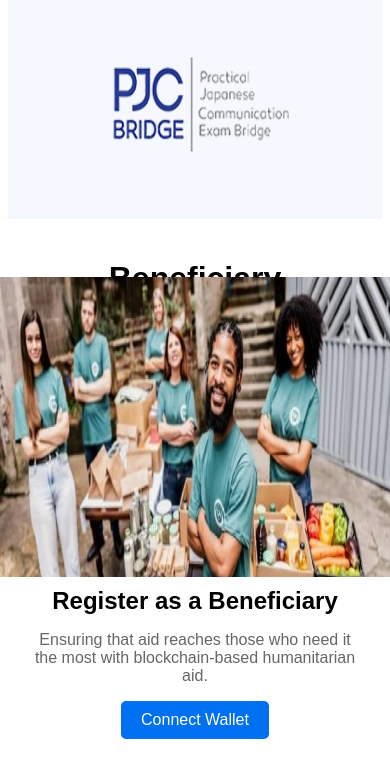
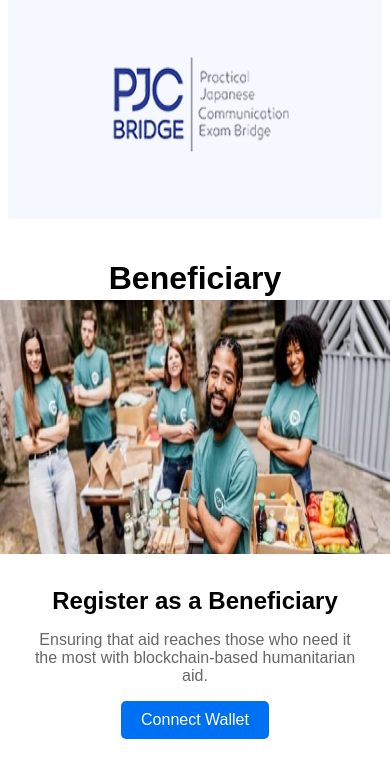
Before and after one commit to maureenjesse/aid-trackers, a Next.js app: page / in a window 390 px wide. Shown: the part 5963-6740 px from the top of the page. Built offline with nearby package versions, Linux system fonts and the light colour scheme.

Commit message:
made changes to responsive images

```diff
--- a/src/app/styles/Beneficiary.module.css
+++ b/src/app/styles/Beneficiary.module.css
@@ -79,6 +79,8 @@
     .heroImage2{
       position: absolute;
       left: 0;
+      right: 0;
+      height: 30vh;
 
       /* right: 0; */
       width: 100%;
```
Also changed, not shown: src/app/styles/Home.module.css (line endings or trailing spaces).
